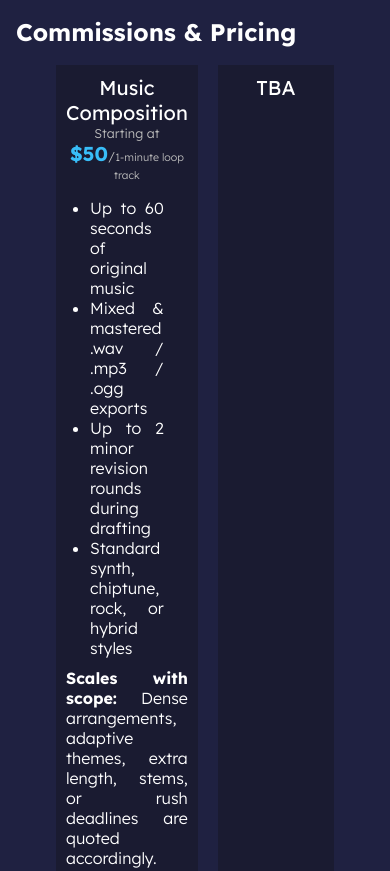
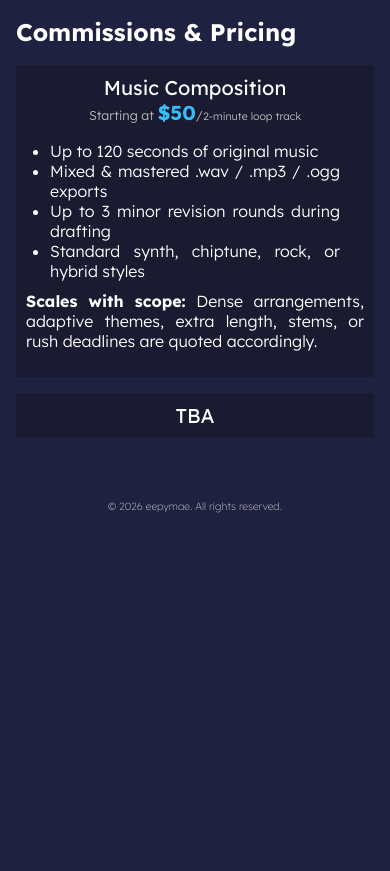
Before and after one commit to eepymae/eepymae.github.io, a plain HTML site: page payments.html in a window 390 px wide. Shown: the part 1134-2005 px from the top of the page. After the commit the page ends 1663 px from the top, so only its background shows below. Drawn offline with Linux system fonts and the light colour scheme; no server answers.

Commit message:
@media pricing-grid & pricing changes

```diff
--- a/payments.html
+++ b/payments.html
@@ -88,13 +88,13 @@
             <div class="pricing-item">
               <div class="pricing-header">
                 <h3>Music Composition</h3>
-                <p class="pricing-rate">Starting at <span>$50</span>/<small>1-minute loop track</small></p>
+                <p class="pricing-rate">Starting at <span>$50</span>/<small>2-minute loop track</small></p>
               </div>
 
               <ul class="pricing-list">
-                <li>Up to 60 seconds of original music</li>
+                <li>Up to 120 seconds of original music</li>
                 <li>Mixed & mastered .wav / .mp3 / .ogg exports</li>
-                <li>Up to 2 minor revision rounds during drafting</li>
+                <li>Up to 3 minor revision rounds during drafting</li>
                 <li>Standard synth, chiptune, rock, or hybrid styles</li>
               </ul>
 
--- a/styles.css
+++ b/styles.css
@@ -859,7 +859,7 @@ a {
         height: 110px;
     }
 
-    .card-grid, .creations-grid, .projects-grid, .genre-grid, .modal-columns {
+    .card-grid, .creations-grid, .projects-grid, .genre-grid, .modal-columns, .pricing-grid {
         grid-template-columns: 1fr;
         gap: 1rem;
         padding-inline: 0;
```
